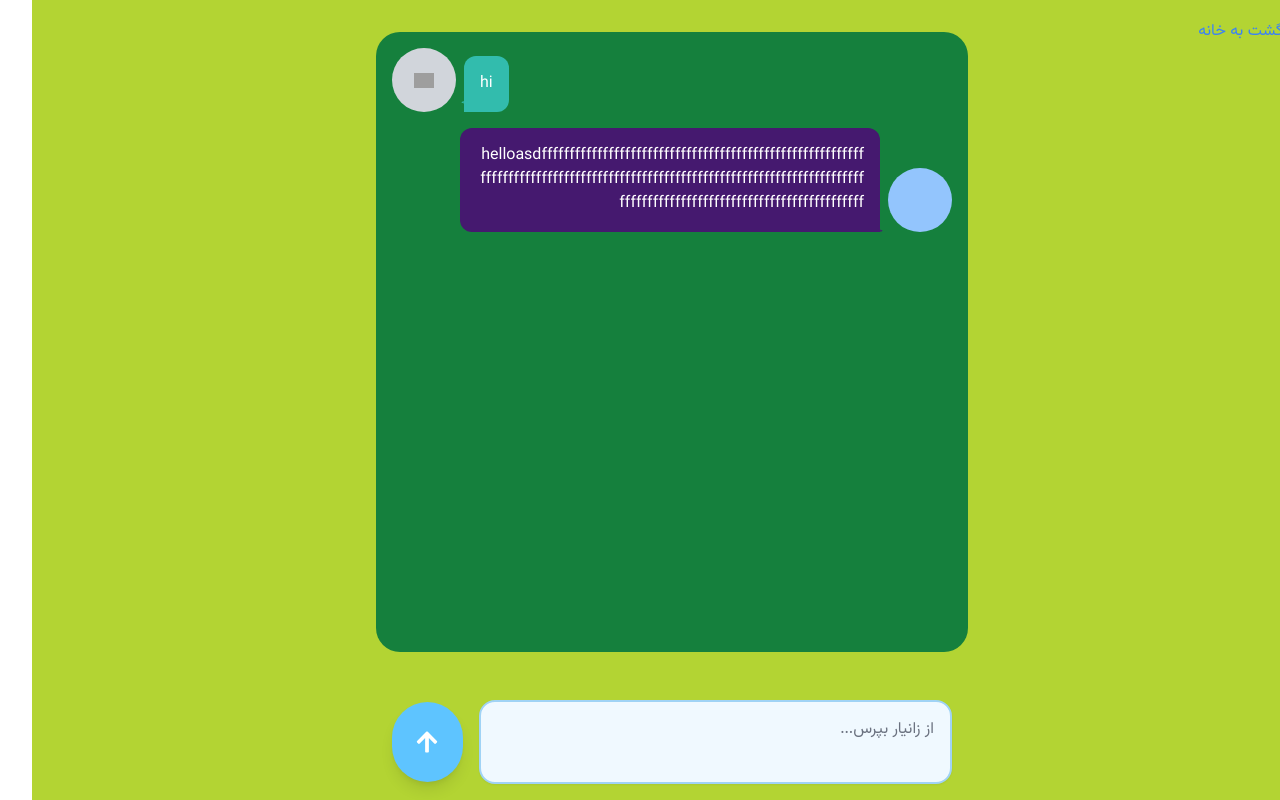
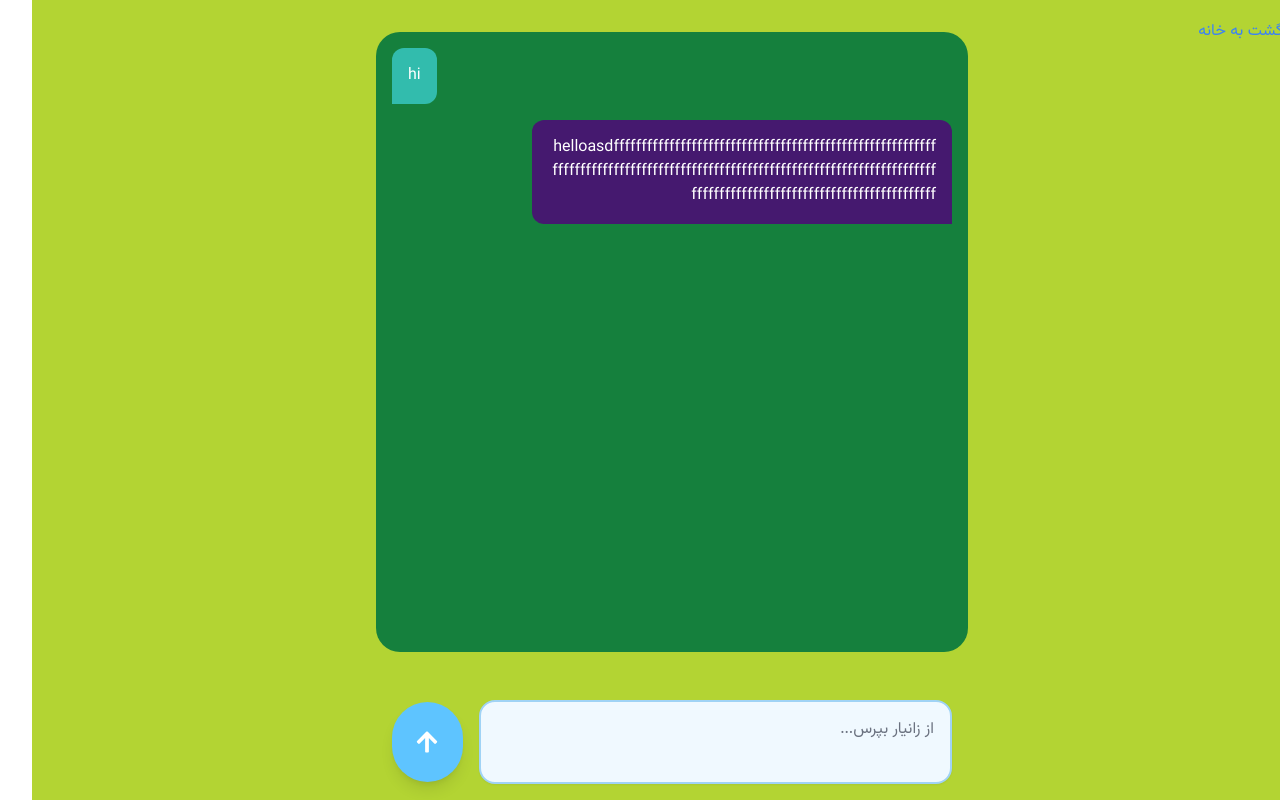
Before and after one commit to ErfanGh83/Avanian1, a Next.js app: page /chat in a window 1280 px wide. Built offline with nearby package versions, Linux system fonts and the light colour scheme; grey boxes are pictures that could not be loaded.

Commit message:
fix: removed pfps

```diff
--- a/src/components/chat/MessageItem.tsx
+++ b/src/components/chat/MessageItem.tsx
@@ -1,5 +1,4 @@
 import React from "react";
-import OwlPfp from "./owl-pfp";
 
 type Props = {
   children: string;
@@ -16,36 +15,12 @@ export default function MessageItem({ sender, children }: Props) {
         className={`w-full h-full items-end max-w-2xl flex gap-2 overflow-hidden
           ${sender === "user" ? "flex-row" : "flex-row-reverse"}`}
       >
-        <div className="h-full flex flex-col items-end justify-end">
-          {sender === "bot" ? (
-            <OwlPfp />
-          ) : (
-            <div className="size-16 rounded-full flex items-center justify-center bg-blue-300"></div>
-          )}
-        </div>
 
         <div
           className={`max-w-[75%] h-fit min-h-[75%] bg-t/30 relative rounded-t-xl ${
             sender == "user" ? "bg-dark2 rounded-bl-xl" : "bg-avanianBlue rounded-br-xl"
           }`}
         >
-          <div
-            className={`absolute ${
-              sender == "bot" ? "left-[-4px] top-[45px]" : "right-[-4px]"
-            } bottom-0`}
-          >
-            <svg
-              width="10"
-              height="10"
-              viewBox="0 0 30 40"
-              xmlns="http://www.w3.org/2000/svg"
-              className={`${
-                sender == "user" ? "fill-dark2 rotate-180" : "fill-avanianBlue"
-              }`}
-            >
-              <polygon points="0,5 10,0 10,10" />
-            </svg>
-          </div>
 
           <div className="w-full p-4 break-words overflow-wrap-anywhere">
             <h3>{children}</h3>
--- a/src/components/chat/owl-pfp.tsx
+++ /dev/null
@@ -1,19 +0,0 @@
-import Image from 'next/image'
-import React from 'react'
-
-const OwlPfp = () => {
-  return (
-    <div
-        className='size-16 rounded-full flex items-center justify-center bg-gray-300'
-    >
-        <Image
-            src={`/images/owlpfp.jpg`}
-            alt='owlpfp'
-            width={20}
-            height={20}
-        />
-    </div>
-  )
-}
-
-export default OwlPfp
```
